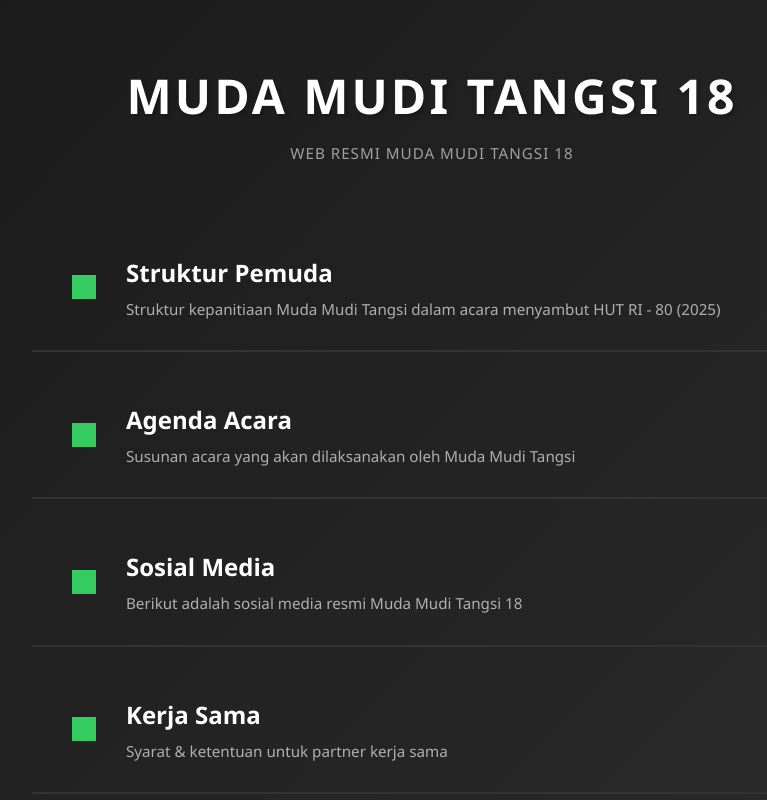
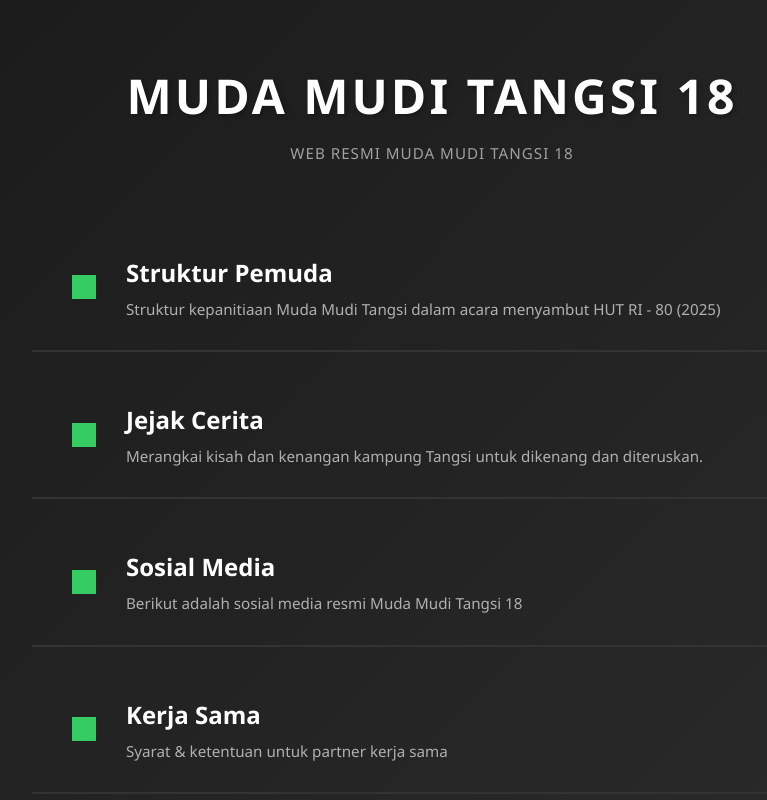
Before and after one commit to latifaweb/MMT2, an Angular app: page / in a window 1280 px wide. Shown: the top 800 px of the page, without its empty margins (208-975 px from the left). Built offline with nearby package versions, Linux system fonts and the light colour scheme; grey boxes are pictures that could not be loaded.

Commit message:
deskripsi halaman

```diff
--- a/src/app/home/home.ts
+++ b/src/app/home/home.ts
@@ -27,8 +27,8 @@ export class AppHome {
       route: '/struktur-pemuda'
     },
     {
-      title: 'Agenda Acara',
-      description: 'Susunan acara yang akan dilaksanakan oleh Muda Mudi Tangsi',
+      title: 'Jejak Cerita',
+      description: 'Merangkai kisah dan kenangan kampung Tangsi untuk dikenang dan diteruskan.',
       icon: 'https://res.cloudinary.com/dqbpmesug/image/upload/v1751039220/panah_qeqhj4.png',
       route: '/agenda-acara'
     },
```
